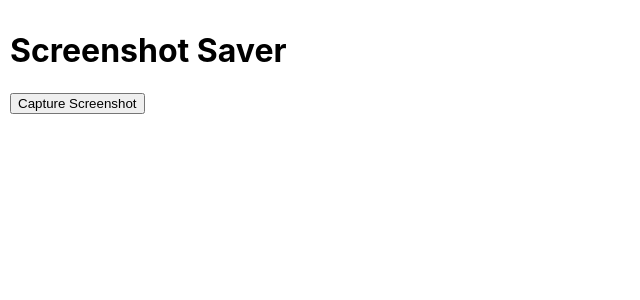
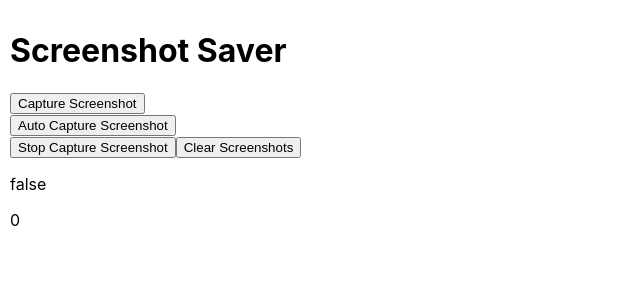
Before and after one commit to KG2468/UCB-AI-Hack, a React (Create React App) app in the folder react-chrome-ext/: page / in a window 1280 px wide. Shown: the top 300 px of the page, without its empty margins (0-640 px from the left). Built offline with nearby package versions, Linux system fonts and the light colour scheme.

Commit message:
fixed screen shot

```diff
--- a/react-chrome-ext/src/App.tsx
+++ b/react-chrome-ext/src/App.tsx
@@ -6,10 +6,27 @@ import { Screenshot } from './types';
 const App: React.FC = () => {
   const [screenshots, setScreenshots] = useState<Screenshot[]>([]);
   const [selectedScreenshot, setSelectedScreenshot] = useState<Screenshot | null>(null);
+  const [autoCapture, setAutoCapture] = useState(false);
+  let [intervalId, setIntervalId] = useState(0);
+
 
   useEffect(() => {
     loadScreenshots();
   }, []);
+
+  useEffect(() => {
+    if (autoCapture) {
+      let temp = window.setInterval(() => {
+        captureScreenshot();
+      }, 1000)
+      setIntervalId(temp); // Adjust time as needed
+    } else {
+      window.clearInterval(intervalId);
+    }
+    return () => {
+      setIntervalId(0);
+    };
+  }, [autoCapture]);
 
   const loadScreenshots = () => {
     chrome.storage.local.get({ screenshots: [] }, (result) => {
@@ -17,7 +34,7 @@ const App: React.FC = () => {
     });
   };
 
-  const captureScreenshot = () => {
+  const captureScreenshot = async () => {
     chrome.tabs.query({ active: true, currentWindow: true }, (tabs) => {
       chrome.tabs.captureVisibleTab(chrome.windows.WINDOW_ID_CURRENT, { format: 'png' }, (dataUrl) => {
         const newScreenshot: Screenshot = {
@@ -31,18 +48,33 @@ const App: React.FC = () => {
       });
     });
   };
-  const autoScreenshot = async () => {
-    while (true) {
-      await new Promise((resolve) => setTimeout(resolve, 1000));
-      captureScreenshot();
-    }
+
+  const clearScreenshots = () => {
+    chrome.storage.local.set({ screenshots: [] }, () => {
+      setScreenshots([]);
+    });
   }
+  // const autoScreenshot = async () => {
+  //   while (true && autoCapture) {
+  //     await new Promise((resolve) => setTimeout(resolve, 1000));
+  //     captureScreenshot();
+  //   }
+  // };
+
+  // const stopCapture = () => {
+  //   ;
+  //   setDidThisShitRun(true);
+  // };
 
   return (
     <div style={{ width: '300px', padding: '10px' }}>
       <h1>Screenshot Saver</h1>
       <button onClick={captureScreenshot}>Capture Screenshot</button>
-
+      <button onClick={() =>setAutoCapture(true)}>Auto Capture Screenshot</button>
+      <button onClick={() =>setAutoCapture(false)}>Stop Capture Screenshot</button>
+      <button onClick={clearScreenshots}>Clear Screenshots</button>
+      <p>{autoCapture.toString()}</p> {/* Displaying the value of autoCapture */}
+      <p>{intervalId}</p>
       <ScreenshotList
         screenshots={screenshots}
         onSelectScreenshot={setSelectedScreenshot}
--- a/react-chrome-ext/src/index.css
+++ b/react-chrome-ext/src/index.css
@@ -5,6 +5,7 @@ body {
     sans-serif;
   -webkit-font-smoothing: antialiased;
   -moz-osx-font-smoothing: grayscale;
+  background-color: 'red'
 }
 
 code {
```
Also changed, not shown: 1 other file (tests, documents, lock files or other folders).
